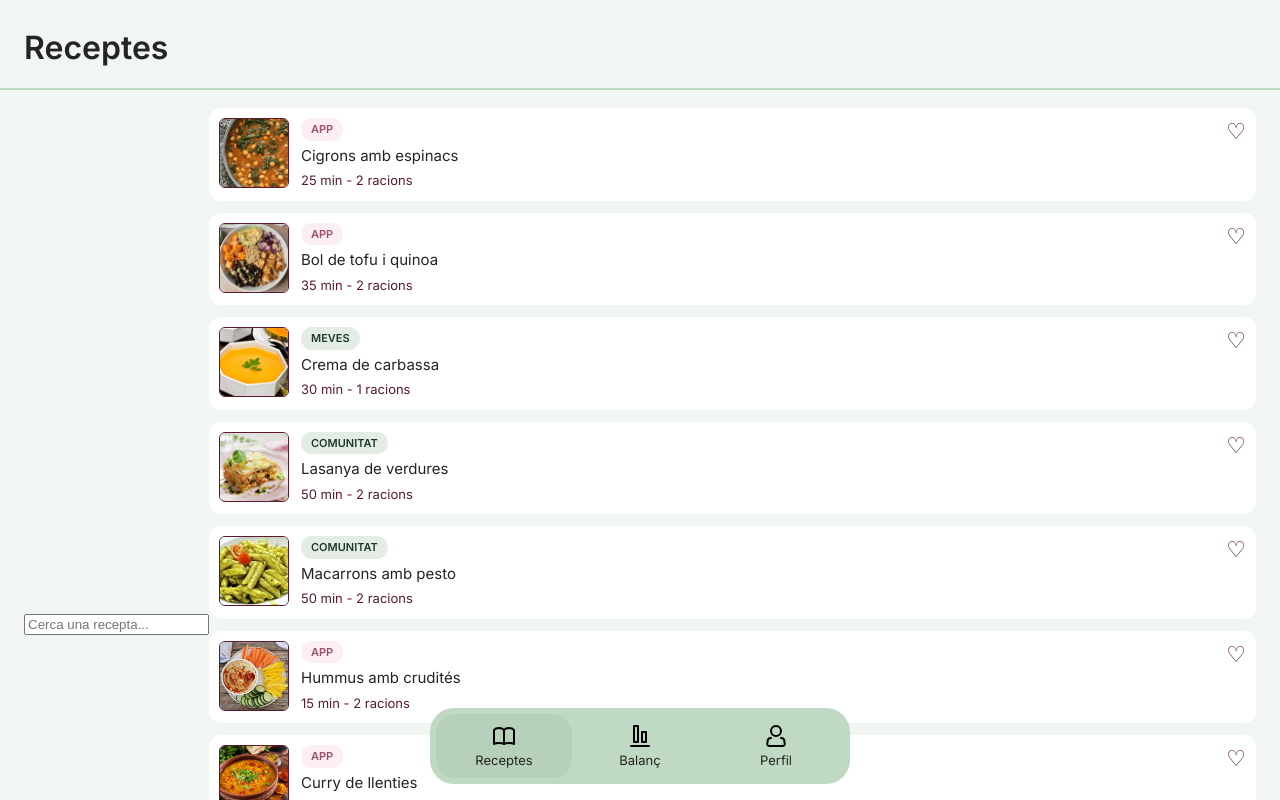
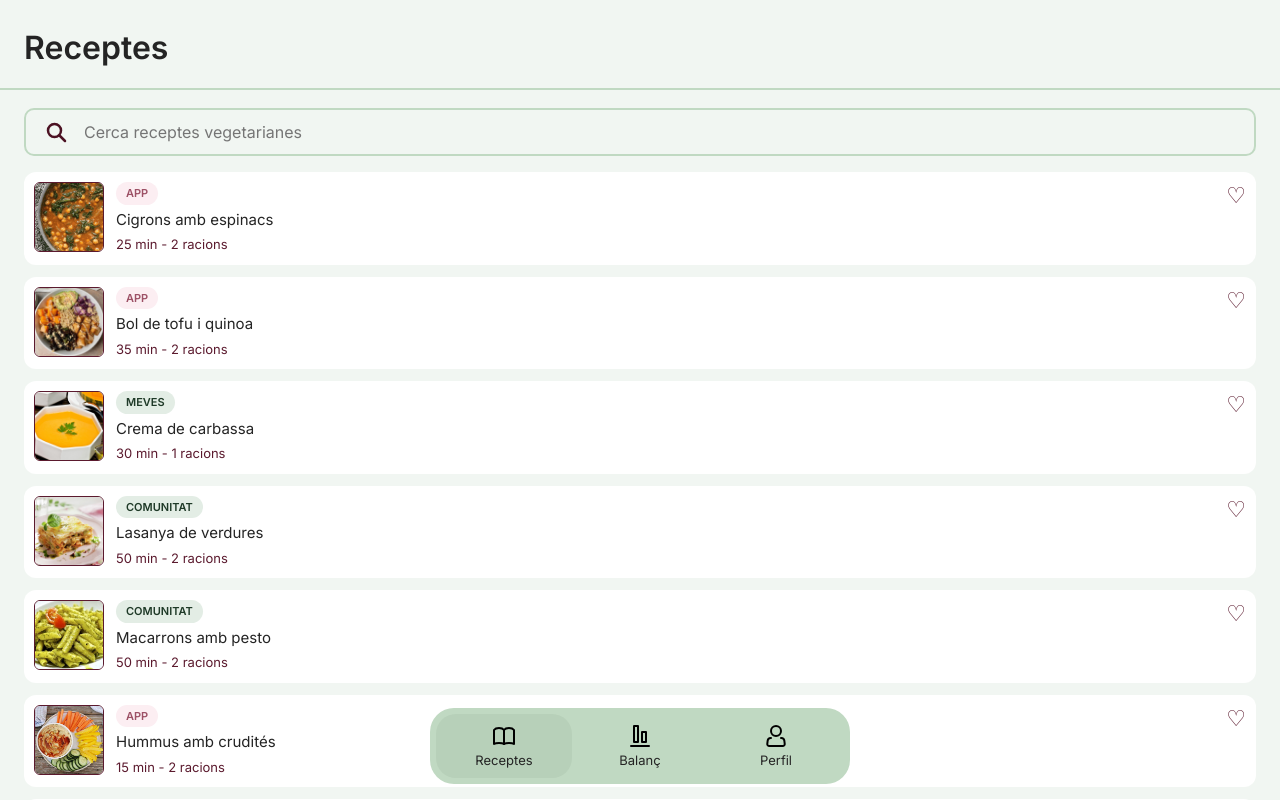
Before and after one commit to DAM-CITM-26/brot, a React (Vite) app in the folder brot_react/: page / in a window 1280 px wide. Shown: the top 800 px of the page. Built offline with nearby package versions, Linux system fonts and the light colour scheme.

Commit message:
barra de busqueda amb css!
funciona bé i està ben posat, l'únic problema és que no he pogut canviar el color de la creu que surt quan estàs escrivint per borrar el text

```diff
--- a/brot_react/src/App.css
+++ b/brot_react/src/App.css
@@ -26,7 +26,7 @@
 
 .cos {
   flex: 1;
-  display: flex;
+  display: column;
   align-items: center;
   justify-content: center;
   padding: 24px 24px 0;
@@ -35,6 +35,41 @@
 .imatge-construccio {
   max-width: 100%;
   max-height: 60vh;
+}
+
+.buscador {
+  display: flex;
+  align-items: center;
+  gap: 14px;
+  height: 48px;
+  padding: 0 18px;
+  margin-bottom: 16px;
+  background: #f1f6f2;
+  border: 2px solid #c0d9c2;
+  border-radius: 10px;
+  box-sizing: border-box;
+  cursor: text;
+}
+
+.buscador-icona {
+  flex-shrink: 0;
+  color: #4c1223;
+}
+
+.buscador input {
+  flex: 1;
+  min-width: 0;
+  border: none;
+  outline: none;
+  background: transparent;
+  font: inherit;
+  font-size: 16px;
+  color: #242424;
+}
+
+.buscador input::-webkit-search-cancel-button {
+  cursor: pointer;
+  background-color: #4c1223; /* no funciona */
 }
 
 .llista {
--- a/brot_react/src/App.jsx
+++ b/brot_react/src/App.jsx
@@ -43,13 +43,28 @@ function PantallaReceptes() {
 
   return (
     <Pantalla titol="Receptes">
-      <input
-        type="search"
-        className="buscador"
-        placeholder="Cerca una recepta..."
-        value={cerca}
-        onChange={(e) => setCerca(e.target.value)}
-      />
+      <label className="buscador">
+        <svg
+          className="buscador-icona"
+          viewBox="0 0 24 24"
+          width="24"
+          height="24"
+          fill="none"
+          stroke="currentColor"
+          strokeWidth="2.5"
+          strokeLinecap="round"
+          aria-hidden="true"
+        >
+          <circle cx="10.5" cy="10.5" r="6.5" />
+          <line x1="15.5" y1="15.5" x2="21" y2="21" />
+        </svg>
+        <input
+          type="search"
+          placeholder="Cerca receptes vegetarianes"
+          value={cerca}
+          onChange={(e) => setCerca(e.target.value)}
+        />
+      </label>
 
       <div className="llista">
         {receptesFiltrades.map((r) => (
```
